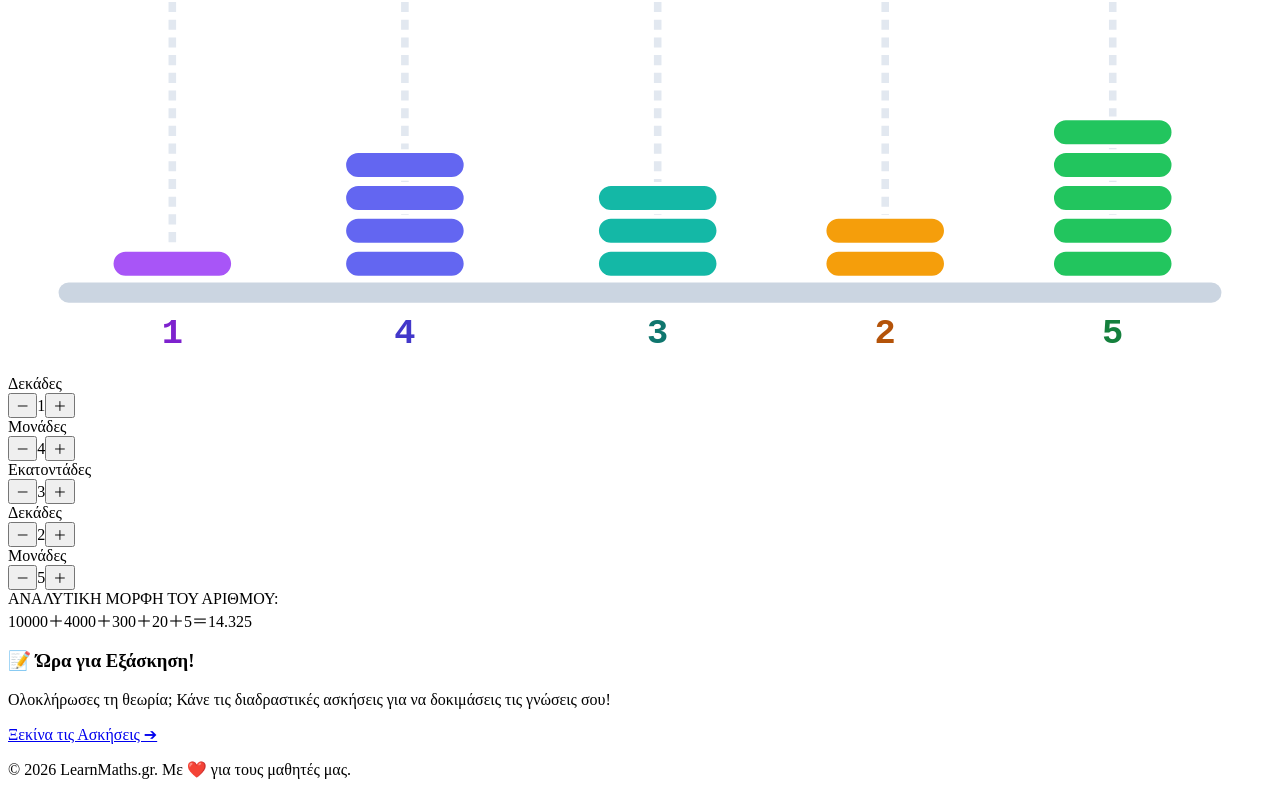
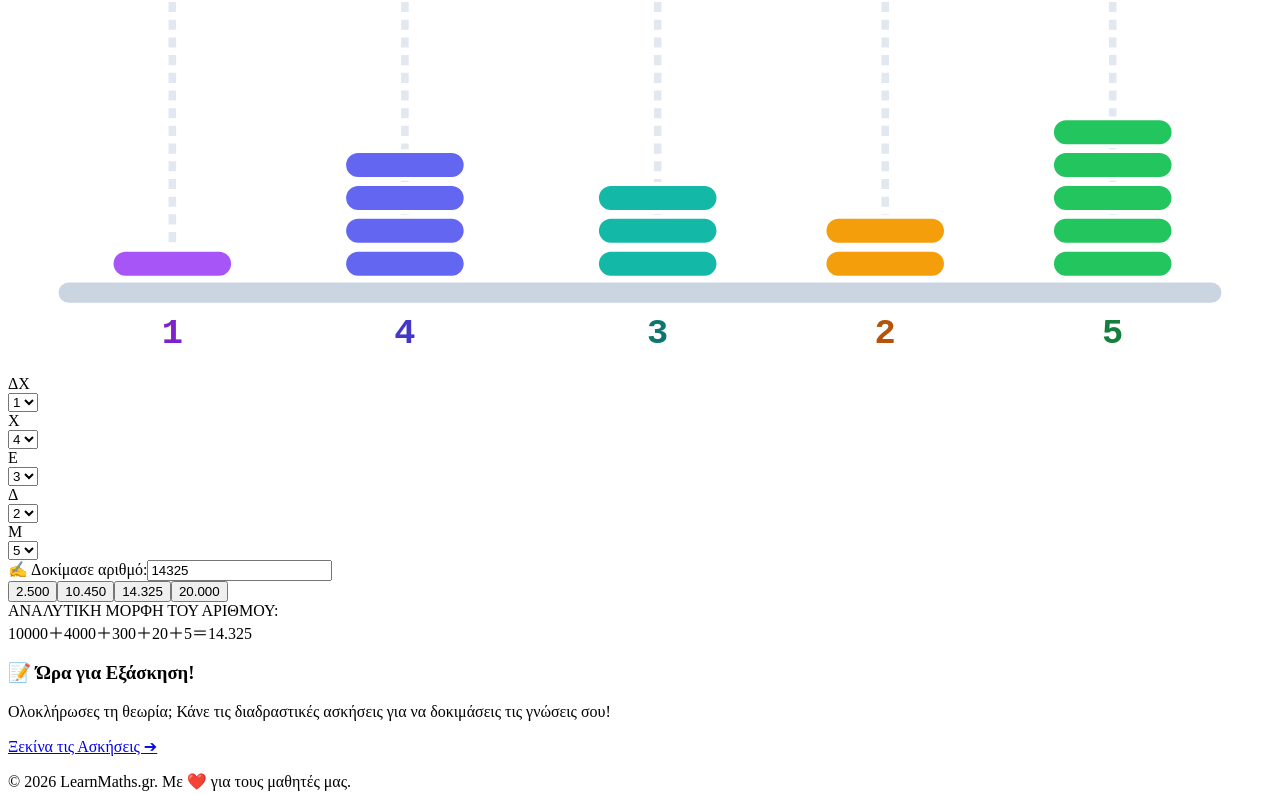
Before and after one commit to gkrimpas-lab/learn-maths-2026, a Next.js app: page /d-dimotikou/1-arithmoi-eos-20-xiliades in a window 1280 px wide. Shown: the part 1235-2031 px from the top of the page. Built offline with nearby package versions, Linux system fonts and the light colour scheme.

Commit message:
Update 1-arithmoi-eos-20-xiliades.js

```diff
--- a/pages/d-dimotikou/1-arithmoi-eos-20-xiliades.js
+++ b/pages/d-dimotikou/1-arithmoi-eos-20-xiliades.js
@@ -272,7 +272,7 @@ export default function ArithmoiEos20XiliadesPage() {
           </div>
         </div>
 
-        {/* ΔΙΑΔΡΑΣΤΙΚΟΣ ΑΒΑΚΑΣ - SECTION 2 */}
+       {/* ΔΙΑΔΡΑΣΤΙΚΟΣ ΑΒΑΚΑΣ - SECTION 2 */}
 <div className="bg-white p-4 sm:p-8 rounded-3xl shadow-sm border border-slate-100 space-y-6">
   <div className="flex flex-col sm:flex-row justify-between items-start sm:items-center gap-3 border-b pb-4 border-slate-100">
     <div>
@@ -280,12 +280,12 @@ export default function ArithmoiEos20XiliadesPage() {
         <span>🧮</span> Διαδραστικός Άβακας Αξίας Θέσης
       </h2>
       <p className="text-slate-500 text-xs sm:text-sm">
-        Αυξομείωσε τις χάντρες σε κάθε στήλη για να συνθέσεις τον αριθμό!
+        Πληκτρολόγησε έναν αριθμό ή επίλεξε τις τιμές των στηλών για να δεις τον σχηματισμό του!
       </p>
     </div>
 
     <div className="bg-slate-100 px-3.5 py-1.5 rounded-xl text-xs font-bold text-slate-600 self-start sm:self-auto">
-      Μέγιστο: <span className="text-indigo-600 font-black">20.000</span>
+      Όριο: <span className="text-indigo-600 font-black">20.000</span>
     </div>
   </div>
 
@@ -302,26 +302,24 @@ export default function ArithmoiEos20XiliadesPage() {
     </div>
   </div>
 
-  {/* RESPONSIVE SVG CONTAINER - ΑΥΤΟΜΑΤΟ SCALING ΧΩΡΙΣ SCROLL */}
+  {/* RESPONSIVE SVG ΑΒΑΚΑΣ (0 0 500 235) */}
   <div className="p-2 sm:p-4 bg-slate-50 rounded-2xl border border-slate-200/90 shadow-inner">
     <svg
       viewBox="0 0 500 235"
       className="w-full h-auto max-w-2xl mx-auto block select-none font-sans"
     >
       {/* 1. Header: Κλάσεις Αριθμών */}
-      {/* Κλάση Χιλιάδων: x=20 έως x=200 (πλάτος 180) */}
       <rect x="20" y="10" width="182" height="24" rx="6" fill="#e0e7ff" />
       <text x="111" y="26" fill="#3730a3" fontSize="10.5" fontWeight="800" textAnchor="middle">
         ΚΛΑΣΗ ΧΙΛΙΑΔΩΝ
       </text>
 
-      {/* Κλάση Μονάδων: x=212 έως x=480 (πλάτος 268) */}
       <rect x="212" y="10" width="268" height="24" rx="6" fill="#ccfbf1" />
       <text x="346" y="26" fill="#115e59" fontSize="10.5" fontWeight="800" textAnchor="middle">
         ΚΛΑΣΗ ΜΟΝΑΔΩΝ
       </text>
 
-      {/* 2. Badges Στηλών (ΔΧ, Χ, Ε, Δ, Μ) */}
+      {/* 2. Badges Στηλών */}
       {[
         { x: 65, label: 'ΔΧ', bg: '#f3e8ff', text: '#6b21a8' },
         { x: 157, label: 'Χ', bg: '#e0e7ff', text: '#3730a3' },
@@ -337,7 +335,7 @@ export default function ArithmoiEos20XiliadesPage() {
         </g>
       ))}
 
-      {/* 3. Βάση Άβακα & Κάθετες Ράβδοι */}
+      {/* 3. Βάση Άβακα & Ράβδοι */}
       <rect x="20" y="200" width="460" height="8" rx="4" fill="#cbd5e1" />
       {[65, 157, 257, 347, 437].map((xPos) => (
         <line
@@ -352,7 +350,7 @@ export default function ArithmoiEos20XiliadesPage() {
         />
       ))}
 
-      {/* 4. Χάντρες (Disks) ανά στήλη */}
+      {/* 4. Χάντρες */}
       {[
         { colKey: 'DX', cx: 65, fill: '#a855f7' },
         { colKey: 'X', cx: 157, fill: '#6366f1' },
@@ -364,7 +362,6 @@ export default function ArithmoiEos20XiliadesPage() {
         return (
           <g key={colKey}>
             {Array.from({ length: count }).map((_, idx) => {
-              // Κάθε χάντρα έχει ύψος 10px, κενό 3px και στοιβάζονται από κάτω (y=187) προς τα πάνω
               const cy = 187 - idx * 13;
               return (
                 <rect
@@ -384,7 +381,7 @@ export default function ArithmoiEos20XiliadesPage() {
         );
       })}
 
-      {/* 5. Ένδειξη τρέχουσας τιμής κάτω από τη βάση */}
+      {/* 5. Αριθμητική Τιμή */}
       {[
         { cx: 65, val: disks.DX, color: '#7e22ce' },
         { cx: 157, val: disks.X, color: '#4338ca' },
@@ -408,44 +405,103 @@ export default function ArithmoiEos20XiliadesPage() {
     </svg>
   </div>
 
-  {/* COMPACT & BALANCED TOUCH CONTROLS */}
+  {/* ΝΕΟ ΚΑΘΑΡΟ ΧΕΙΡΙΣΤΗΡΙΟ: DROPDOWN PICKERS ΑΝΑ ΣΤΗΛΗ */}
   <div className="grid grid-cols-5 gap-1.5 sm:gap-3">
-    {columnsList.map((col) => (
-      <div
-        key={col.key}
-        className="flex flex-col items-center justify-between bg-slate-50 p-1.5 sm:p-2.5 rounded-2xl border border-slate-200"
-      >
-        {/* Ετικέτα */}
-        <div className="h-7 sm:h-8 flex items-center justify-center text-center text-[10px] sm:text-xs font-bold text-slate-600 leading-tight">
-          <span className="truncate">{col.label.split(' ')[0]}</span>
-        </div>
-
-        {/* Compact Stepper (30px-1fr-30px σε mobile) */}
-        <div className="flex items-center justify-between w-full bg-white rounded-xl p-1 border border-slate-200/90 shadow-sm">
-          <button
-            onClick={(e) => updateDigits(e, col.key, -1)}
-            className="w-7 h-7 sm:w-8 sm:h-8 shrink-0 flex items-center justify-center bg-rose-50 hover:bg-rose-100 text-rose-600 active:bg-rose-200 font-black text-sm sm:text-base rounded-lg transition active:scale-90"
-            title="Αφαίρεση"
-            aria-label={`Αφαίρεση από ${col.label}`}
-          >
-            －
-          </button>
-
-          <span className="font-mono font-black text-slate-800 text-xs sm:text-sm select-none px-0.5">
-            {disks[col.key]}
+    {columnsList.map((col) => {
+      const maxDigit = col.key === 'DX' ? 2 : 9;
+      return (
+        <div
+          key={col.key}
+          className="flex flex-col items-center bg-slate-50 p-1.5 sm:p-2.5 rounded-2xl border border-slate-200"
+        >
+          <span className="text-[10px] sm:text-xs font-bold text-slate-500 mb-1 text-center truncate w-full">
+            {col.short}
           </span>
 
+          <div className="relative w-full">
+            <select
+              value={disks[col.key]}
+              onChange={(e) => {
+                const val = parseInt(e.target.value, 10);
+                setDisks((prev) => {
+                  const updated = { ...prev, [col.key]: val };
+                  const total =
+                    updated.DX * 10000 +
+                    updated.X * 1000 +
+                    updated.E * 100 +
+                    updated.D * 10 +
+                    updated.M;
+                  return total > 20000 ? prev : updated;
+                });
+              }}
+              className="w-full bg-white border border-slate-300 font-mono font-black text-slate-800 text-xs sm:text-sm py-1.5 px-1 rounded-xl text-center appearance-none focus:outline-none focus:ring-2 focus:ring-indigo-500 shadow-sm cursor-pointer"
+            >
+              {Array.from({ length: maxDigit + 1 }).map((_, n) => (
+                <option key={n} value={n}>
+                  {n}
+                </option>
+              ))}
+            </select>
+          </div>
+        </div>
+      );
+    })}
+  </div>
+
+  {/* DIRECT NUMERIC INPUT & PRESETS */}
+  <div className="bg-slate-50 p-3 sm:p-4 rounded-2xl border border-slate-200/80 space-y-3">
+    <div className="flex flex-col sm:flex-row items-stretch sm:items-center justify-between gap-3">
+      <div className="flex items-center gap-2">
+        <span className="text-xs font-bold text-slate-600">✍️ Δοκίμασε αριθμό:</span>
+        <input
+          type="text"
+          inputMode="numeric"
+          autoComplete="off"
+          id="direct-number-input"
+          name="direct-number-input"
+          placeholder="π.χ. 14325"
+          value={totalNumber === 0 ? '' : totalNumber}
+          onChange={(e) => {
+            const raw = e.target.value.replace(/\D/g, '');
+            let n = parseInt(raw || '0', 10);
+            if (n > 20000) n = 20000;
+            const str = n.toString().padStart(5, '0');
+            setDisks({
+              DX: parseInt(str[0], 10),
+              X: parseInt(str[1], 10),
+              E: parseInt(str[2], 10),
+              D: parseInt(str[3], 10),
+              M: parseInt(str[4], 10),
+            });
+          }}
+          className="w-32 bg-white border border-slate-300 rounded-xl px-3 py-1.5 font-mono font-bold text-sm text-slate-900 focus:outline-none focus:ring-2 focus:ring-indigo-500 shadow-sm"
+        />
+      </div>
+
+      {/* Γρήγορα Παραδείγματα (Quick Presets) */}
+      <div className="flex items-center gap-1.5 overflow-x-auto pb-1 sm:pb-0">
+        {[2500, 10450, 14325, 20000].map((preset) => (
           <button
-            onClick={(e) => updateDigits(e, col.key, 1)}
-            className="w-7 h-7 sm:w-8 sm:h-8 shrink-0 flex items-center justify-center bg-emerald-50 hover:bg-emerald-100 text-emerald-600 active:bg-emerald-200 font-black text-sm sm:text-base rounded-lg transition active:scale-90"
-            title="Προσθήκη"
-            aria-label={`Προσθήκη σε ${col.label}`}
+            key={preset}
+            onClick={(e) => {
+              e.preventDefault();
+              e.stopPropagation();
+              const str = preset.toString().padStart(5, '0');
+              setDisks({
+                DX: parseInt(str[0], 10),
+                X: parseInt(str[1], 10),
+                E: parseInt(str[2], 10),
+                D: parseInt(str[3], 10),
+                M: parseInt(str[4], 10),
+              });
+            }}
+            className="text-[11px] font-bold bg-white hover:bg-indigo-50 text-indigo-700 border border-slate-200 px-2.5 py-1 rounded-lg transition shrink-0 active:scale-95"
           >
-            ＋
+            {formatNumber(preset)}
           </button>
-        </div>
+        ))}
       </div>
-    ))}
+    </div>
   </div>
 
   {/* ΑΝΑΛΥΤΙΚΗ ΜΟΡΦΗ ΤΟΥ ΑΡΙΘΜΟΥ */}
```
